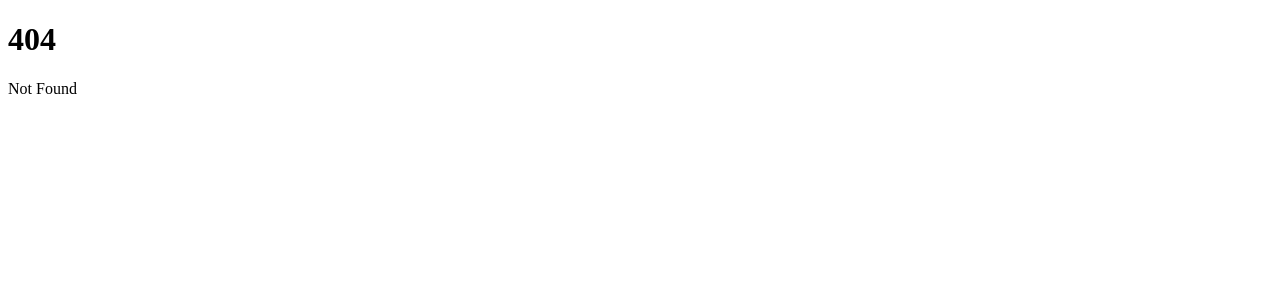
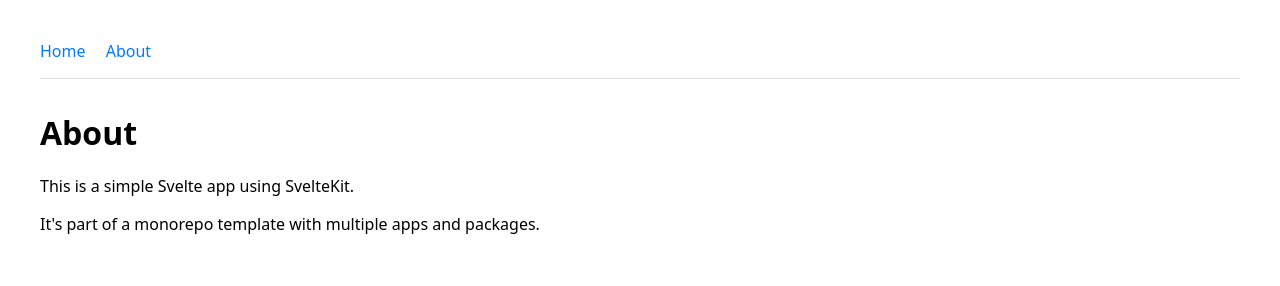
Before and after one commit to crazy4groovy/monorepo-template, a Svelte app in the folder apps/svelte-app/: page /about in a window 1280 px wide. Before the commit this address had no page. Built offline with nearby package versions, Linux system fonts and the light colour scheme.

Commit message:
add about page to svelte app (via sveltekit)

```diff
--- /dev/null
+++ b/apps/svelte-app/src/routes/+layout.server.ts
@@ -0,0 +1,2 @@
+// Disable SSR - client-only SPA
+export const ssr = false
--- a/apps/svelte-app/src/routes/+layout.svelte
+++ b/apps/svelte-app/src/routes/+layout.svelte
@@ -1,8 +1,5 @@
 <script lang="ts">
 	import favicon from '$lib/assets/favicon.svg';
-
-	// Disable SSR - client-only SPA
-	export const ssr = false;
 
 	let { children } = $props();
 </script>
@@ -11,4 +8,38 @@
 	<link rel="icon" href={favicon} />
 </svelte:head>
 
-{@render children()}
+<div
+	style="
+		padding: 2rem;
+		font-family: system-ui;
+	"
+>
+	<nav
+		style="
+			margin-bottom: 2rem;
+			padding-bottom: 1rem;
+			border-bottom: 1px solid #e0e0e0;
+		"
+	>
+		<a
+			href="/"
+			style="
+				margin-right: 1rem;
+				text-decoration: none;
+				color: #007bff;
+			"
+		>
+			Home
+		</a>
+		<a
+			href="/about"
+			style="
+				text-decoration: none;
+				color: #007bff;
+			"
+		>
+			About
+		</a>
+	</nav>
+	{@render children()}
+</div>
--- /dev/null
+++ b/apps/svelte-app/src/routes/about/+page.svelte
@@ -0,0 +1,3 @@
+<h1>About</h1>
+<p>This is a simple Svelte app using SvelteKit.</p>
+<p>It's part of a monorepo template with multiple apps and packages.</p>
```
